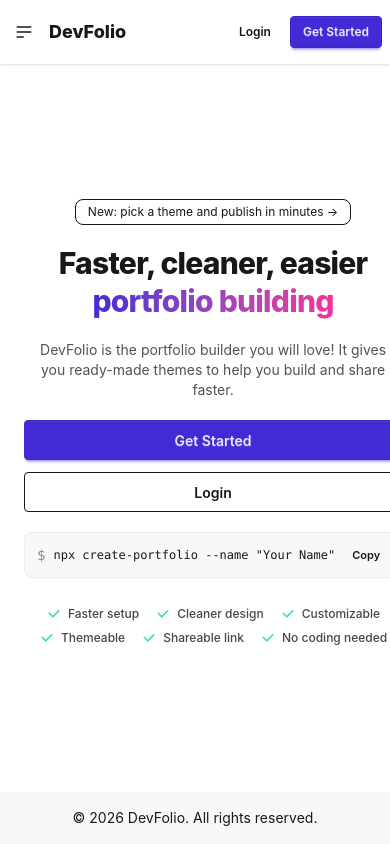
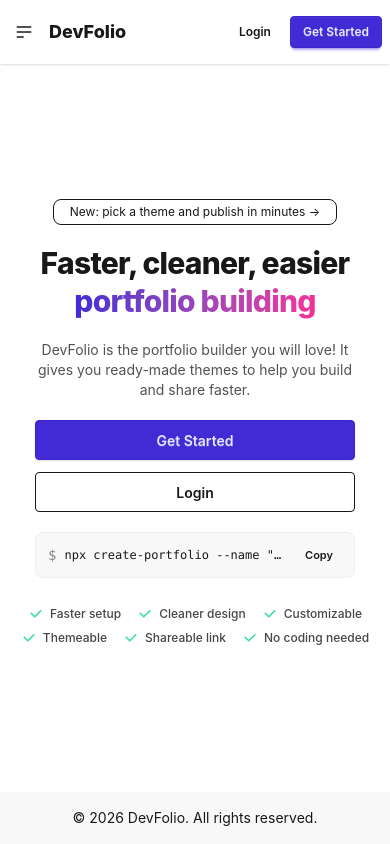
Before and after one commit to ridhi431/mernprac, a React (Vite) app in the folder frontend/mernPrac/: page / in a window 390 px wide. Built offline with nearby package versions, Linux system fonts and the light colour scheme; no server answers.

Commit message:
Center Hero CTA buttons and command box with symmetrical margins on mobile

```diff
--- a/frontend/mernPrac/src/components/Hero.jsx
+++ b/frontend/mernPrac/src/components/Hero.jsx
@@ -33,18 +33,18 @@ const Hero = () => {
   };
 
   return (
-    <section className="hero bg-base-100 min-h-[85vh] px-4 py-8 sm:py-16">
-      <div className="hero-content flex-col text-center max-w-5xl mx-auto gap-5 sm:gap-6 px-2">
+    <section className="bg-base-100 min-h-[85vh] flex items-center justify-center px-4 py-10 sm:py-16">
+      <div className="w-full max-w-4xl mx-auto flex flex-col items-center text-center gap-5 sm:gap-6">
         {/* Announcement pill */}
         <Link
           to={token ? '/create-portfolio' : '/signup'}
-          className="badge badge-md sm:badge-lg badge-outline gap-2 hover:badge-primary transition text-xs sm:text-sm py-3 px-3 text-center max-w-full truncate"
+          className="badge badge-md sm:badge-lg badge-outline gap-2 hover:badge-primary transition text-xs sm:text-sm py-3 px-4 text-center max-w-[90vw] truncate"
         >
           New: pick a theme and publish in minutes →
         </Link>
 
         {/* Headline */}
-        <h1 className="text-3xl sm:text-5xl md:text-6xl lg:text-7xl font-extrabold leading-tight tracking-tight max-w-4xl">
+        <h1 className="text-3xl sm:text-5xl md:text-6xl lg:text-7xl font-extrabold leading-tight tracking-tight max-w-3xl">
           Faster, cleaner, easier
           <br />
           <span className="bg-linear-to-r from-primary to-secondary bg-clip-text text-transparent">
@@ -59,27 +59,33 @@ const Hero = () => {
           {' '}It gives you ready-made themes to help you build and share faster.
         </p>
 
-        {/* Buttons */}
-        <div className="flex flex-col sm:flex-row w-full sm:w-auto justify-center gap-3">
-          <Link to={token ? '/create-portfolio' : '/signup'} className="btn btn-primary btn-md sm:btn-lg w-full sm:w-auto">
+        {/* Buttons (evenly centered on screen) */}
+        <div className="flex flex-col sm:flex-row items-center justify-center gap-3 w-full max-w-xs sm:max-w-md mx-auto">
+          <Link
+            to={token ? '/create-portfolio' : '/signup'}
+            className="btn btn-primary btn-md sm:btn-lg w-full sm:w-auto sm:min-w-[180px] shadow-sm"
+          >
             {token ? 'Create Portfolio' : 'Get Started'}
           </Link>
-          <Link to={token ? '/dashboard' : '/login'} className="btn btn-outline btn-md sm:btn-lg w-full sm:w-auto">
+          <Link
+            to={token ? '/dashboard' : '/login'}
+            className="btn btn-outline btn-md sm:btn-lg w-full sm:w-auto sm:min-w-[180px]"
+          >
             {token ? 'Go to Dashboard' : 'Login'}
           </Link>
         </div>
 
-        {/* Command box with copy */}
-        <div className="flex items-center justify-between sm:justify-start gap-2 sm:gap-3 bg-base-200 border border-base-300 rounded-box px-3 sm:px-4 py-2.5 sm:py-3 max-w-full overflow-hidden">
+        {/* Command box with copy (evenly centered with buttons) */}
+        <div className="flex items-center justify-between gap-2 sm:gap-3 bg-base-200 border border-base-300 rounded-box px-3 sm:px-4 py-2.5 sm:py-3 w-full max-w-xs sm:max-w-md mx-auto overflow-hidden">
           <span className="opacity-50 font-mono text-sm">$</span>
-          <code className="font-mono text-xs sm:text-sm truncate">{command}</code>
+          <code className="font-mono text-xs sm:text-sm truncate flex-1 min-w-0 text-left">{command}</code>
           <button onClick={handleCopy} className="btn btn-ghost btn-xs shrink-0">
             {copied ? 'Copied ✓' : 'Copy'}
           </button>
         </div>
 
         {/* Feature chips */}
-        <ul className="flex flex-wrap justify-center gap-x-4 sm:gap-x-6 gap-y-2 sm:gap-y-3 mt-2 sm:mt-4">
+        <ul className="flex flex-wrap justify-center gap-x-4 sm:gap-x-6 gap-y-2 sm:gap-y-3 mt-2 sm:mt-4 max-w-2xl mx-auto">
           {features.map((f) => (
             <li key={f} className="flex items-center gap-1.5 sm:gap-2 text-xs sm:text-sm md:text-base font-medium opacity-80">
               <CheckIcon />
```
